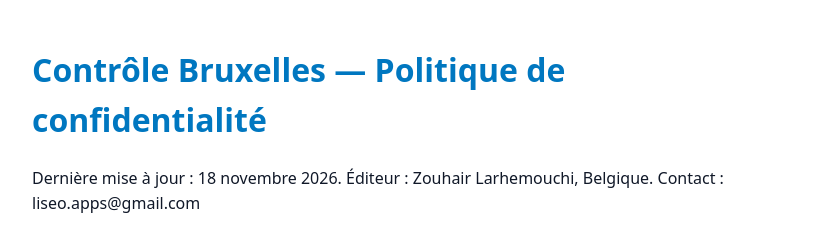
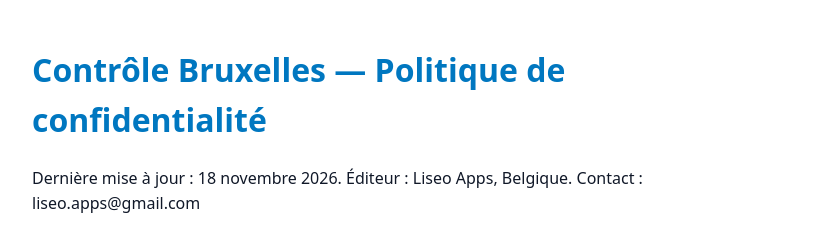
Before and after one commit to liseo-apps/liseo-apps.github.io, a plain HTML site: page privacy-controle-bruxelles.html in a window 1280 px wide. Shown: the top 229 px of the page, without its empty margins (228-1048 px from the left). Drawn offline with Linux system fonts and the light colour scheme.

Commit message:
Confidentialité Contrôle Bruxelles : éditeur Liseo Apps

```diff
--- a/privacy-controle-bruxelles.html
+++ b/privacy-controle-bruxelles.html
@@ -4,7 +4,7 @@
 <style>body{font-family:system-ui,sans-serif;max-width:760px;margin:auto;padding:24px;color:#101828;line-height:1.55}h1{color:#0077C0}h2{color:#005F9A;margin-top:28px}</style></head>
 <body>
 <h1>Contrôle Bruxelles — Politique de confidentialité</h1>
-<p>Dernière mise à jour : 18 novembre 2026. Éditeur : Zouhair Larhemouchi, Belgique. Contact : liseo.apps@gmail.com</p>
+<p>Dernière mise à jour : 18 novembre 2026. Éditeur : Liseo Apps, Belgique. Contact : liseo.apps@gmail.com</p>
 <p>Contrôle Bruxelles est une application communautaire non officielle, sans lien avec la STIB-MIVB, qui permet de signaler et de voir les contrôles de titres de transport dans le métro, le tram et le bus à Bruxelles.</p>
 <h2>Signalements</h2>
 <p>Quand vous signalez un contrôle, l'application envoie : la ligne, l'arrêt choisi et sa position (celle de l'arrêt, pas la vôtre), l'heure, et un identifiant aléatoire créé par l'application sur votre téléphone (il ne contient ni votre nom, ni votre numéro, ni l'identifiant de votre appareil). Les votes « Vrai » et « Faux » sont enregistrés avec ce même identifiant aléatoire, pour qu'une personne ne vote qu'une fois. Ces données sont stockées dans Google Firebase Realtime Database (serveurs en Belgique, région europe-west1) et sont visibles par tous les utilisateurs pendant environ une heure. Aucun compte, nom ou adresse e-mail n'est demandé.</p>
```
